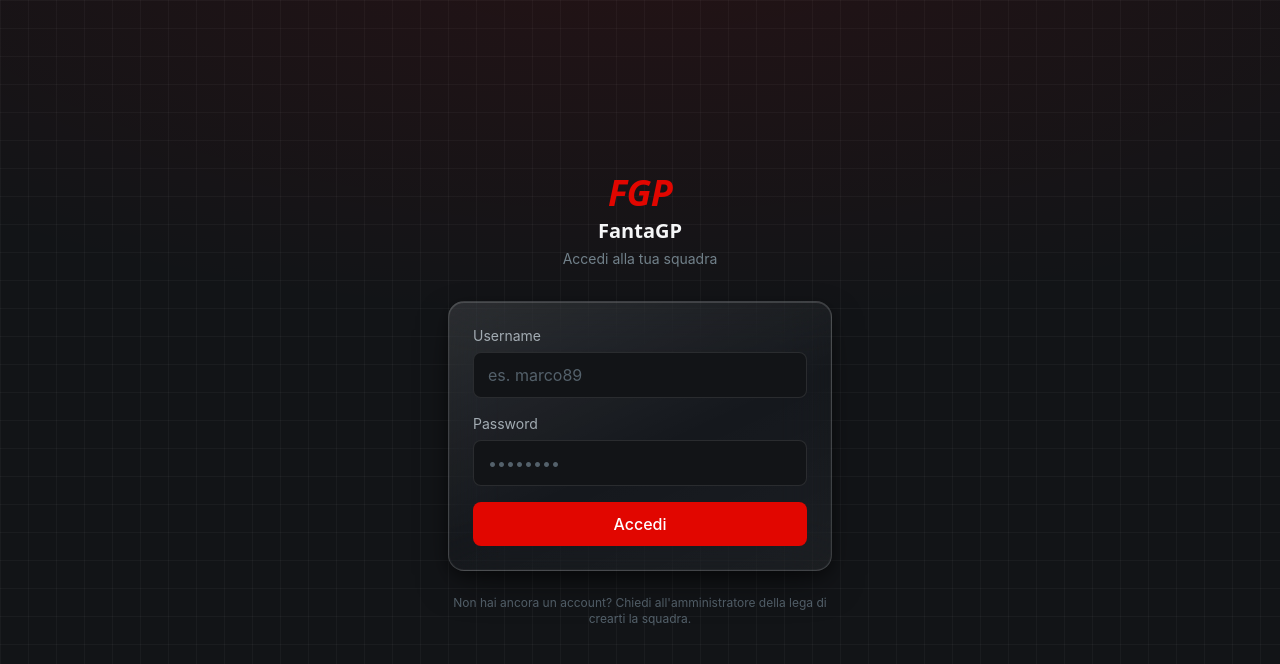
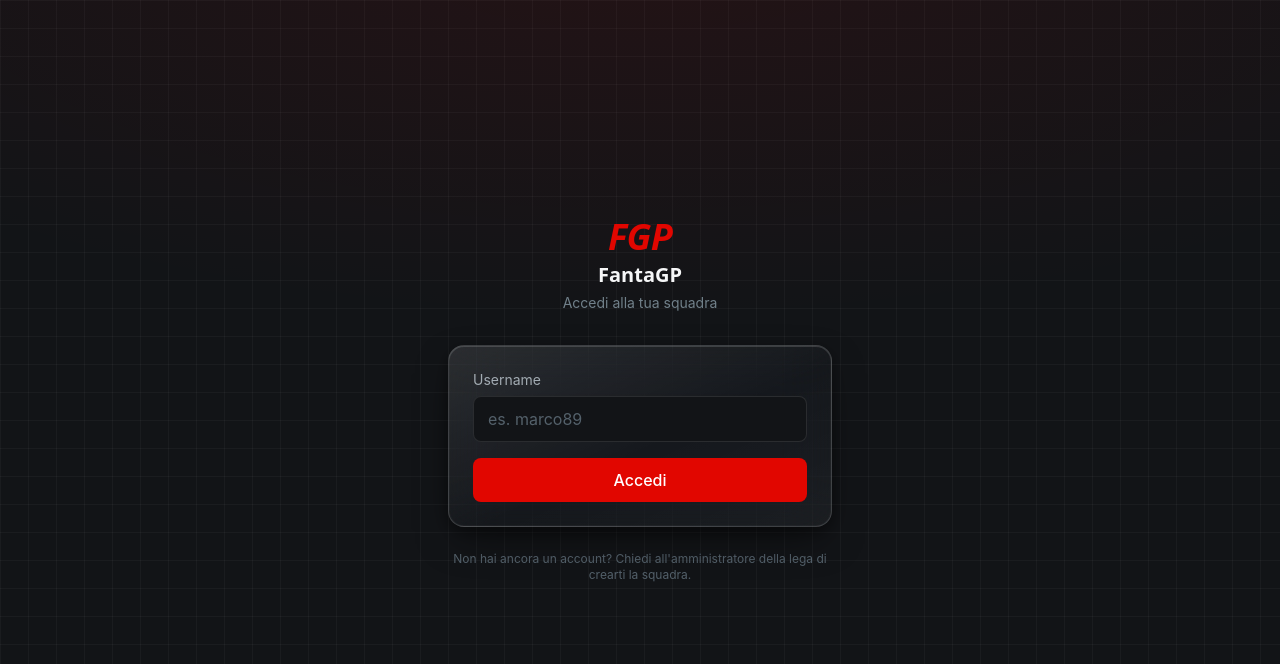
Before and after one commit to gabrielerattinisfury/fantagp, a Next.js app: page /login in a window 1280 px wide. Shown: the top 664 px of the page. Built offline with nearby package versions, Linux system fonts and the light colour scheme; no server answers.

Commit message:
Add files via upload

```diff
--- a/app/login/page.tsx
+++ b/app/login/page.tsx
@@ -8,7 +8,6 @@ export default function PaginaLogin() {
   const { login } = useAuth();
   const router = useRouter();
   const [username, setUsername] = useState('');
-  const [password, setPassword] = useState('');
   const [errore, setErrore] = useState<string | null>(null);
   const [caricamento, setCaricamento] = useState(false);
   const [annoStagione, setAnnoStagione] = useState<number | null>(null);
@@ -28,7 +27,7 @@ export default function PaginaLogin() {
     e.preventDefault();
     setErrore(null);
     setCaricamento(true);
-    const risultato = await login(username, password);
+    const risultato = await login(username, '');
     setCaricamento(false);
     if (!risultato.ok) {
       setErrore(risultato.errore ?? 'Errore di accesso.');
@@ -68,22 +67,6 @@ export default function PaginaLogin() {
             />
           </div>
 
-          <div>
-            <label htmlFor="password" className="block text-sm text-asfalto-300 mb-1.5">
-              Password
-            </label>
-            <input
-              id="password"
-              type="password"
-              autoComplete="current-password"
-              required
-              value={password}
-              onChange={(e) => setPassword(e.target.value)}
-              className="w-full rounded-lg bg-asfalto-900 border border-white/10 px-3.5 py-2.5 text-white placeholder-asfalto-500 focus:border-bandiera-giallo/50 outline-none transition-colors"
-              placeholder="••••••••"
-            />
-          </div>
-
           {errore && (
             <p className="text-sm text-bandiera-rosso bg-bandiera-rosso/10 border border-bandiera-rosso/30 rounded-lg px-3 py-2">
               {errore}
```
